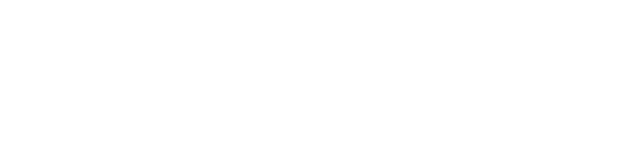
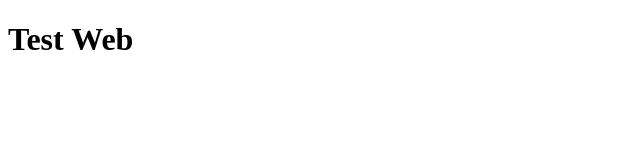
Before and after one commit to ZoeDev101/ZoeProject, a plain HTML site: page index.html in a window 1280 px wide. Shown: the whole page, without its empty margins (0-640 px from the left). Drawn offline with Linux system fonts and the light colour scheme.

Commit message:
增加標題

```diff
--- a/index.html
+++ b/index.html
@@ -9,7 +9,7 @@
 </head>
 
 <body>
-
+    <h1> Test Web</h1>
 </body>
 
 </html>
```
